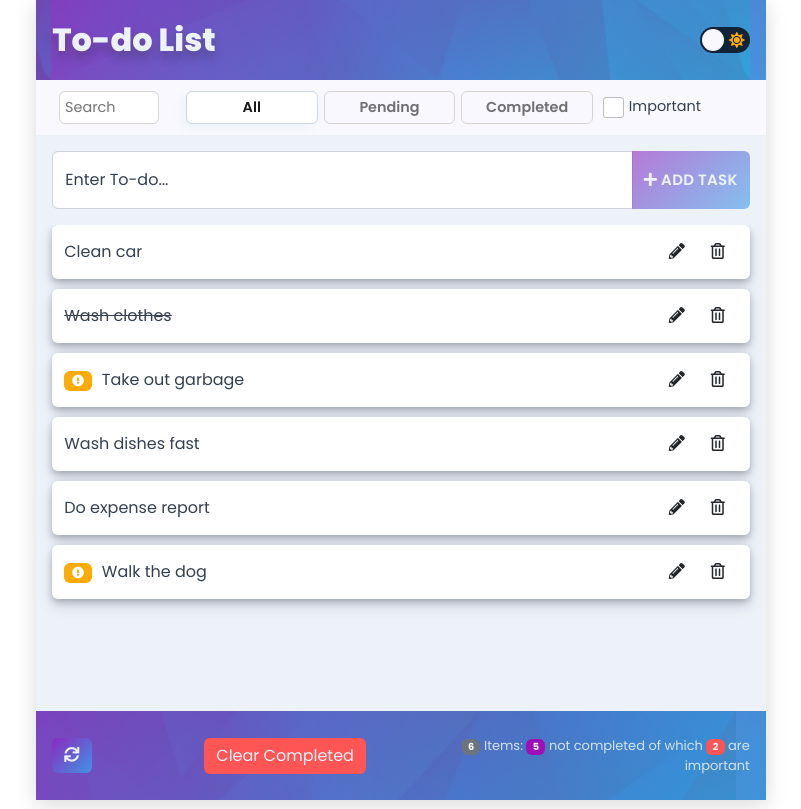
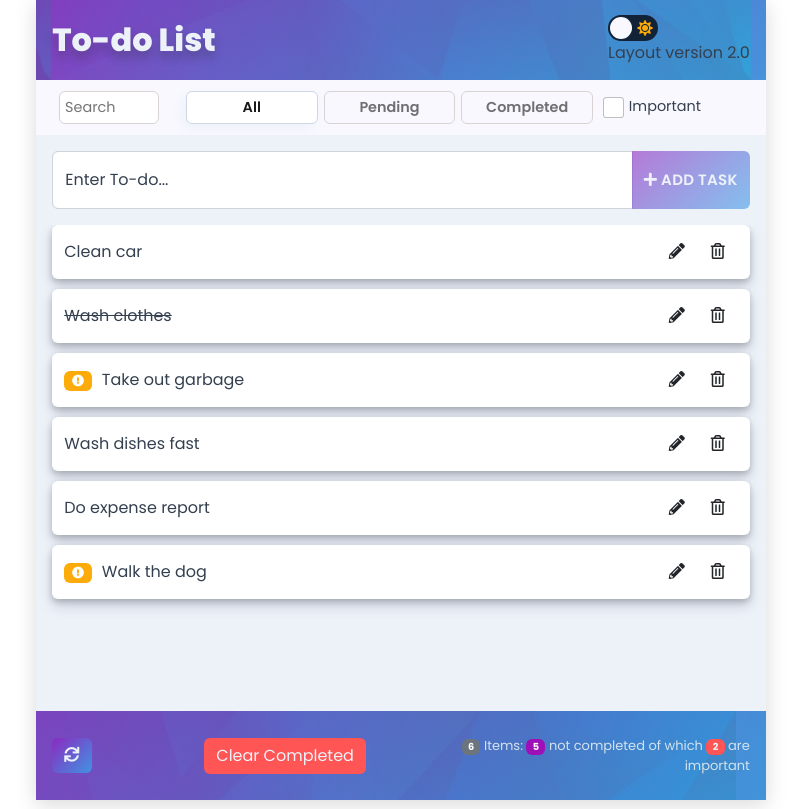
Before and after one commit to vondersam/TodoApp, a Next.js app: page / in a window 1280 px wide. Shown: the whole page, without its empty margins (239-1040 px from the left). Built offline with nearby package versions, Linux system fonts and the light colour scheme.

Commit message:
Pass layout version to Header though props.

```diff
--- a/src/components/layout/Header.js
+++ b/src/components/layout/Header.js
@@ -1,6 +1,6 @@
-import React from "react";
+import React from 'react';
 
-const Header = ({ darkTheme, toggleTheme }) => {
+const Header = ({ darkTheme, toggleTheme, layoutVersion }) => {
   return (
     <header>
       <h2>To-do List</h2>
@@ -15,14 +15,12 @@ const Header = ({ darkTheme, toggleTheme }) => {
             toggleTheme();
           }}
         />
-        <label
-          htmlFor="toggleThemeId"
-          className="theme-toggle-checkbox-label"
-        >
+        <label htmlFor="toggleThemeId" className="theme-toggle-checkbox-label">
           <i className="fas fa-moon"></i>
           <i className="fas fa-sun"></i>
           <span className="ball"></span>
         </label>
+        <span>{layoutVersion}</span>
       </span>
     </header>
   );
--- a/src/components/layout/Layout.js
+++ b/src/components/layout/Layout.js
@@ -2,9 +2,10 @@ import Header from './Header';
 import Footer from './Footer';
 
 const Layout = (props) => {
+  const layoutVersion = 'Layout version 2.0';
   return (
     <div className="container" data-theme={props.darkTheme ? 'dark' : 'light'}>
-      <Header toggleTheme={props.toggleTheme} darkTheme={props.darkTheme} />
+      <Header {...props} layoutVersion={layoutVersion} />
       {props.children}
       <br />
       <Footer />
```
